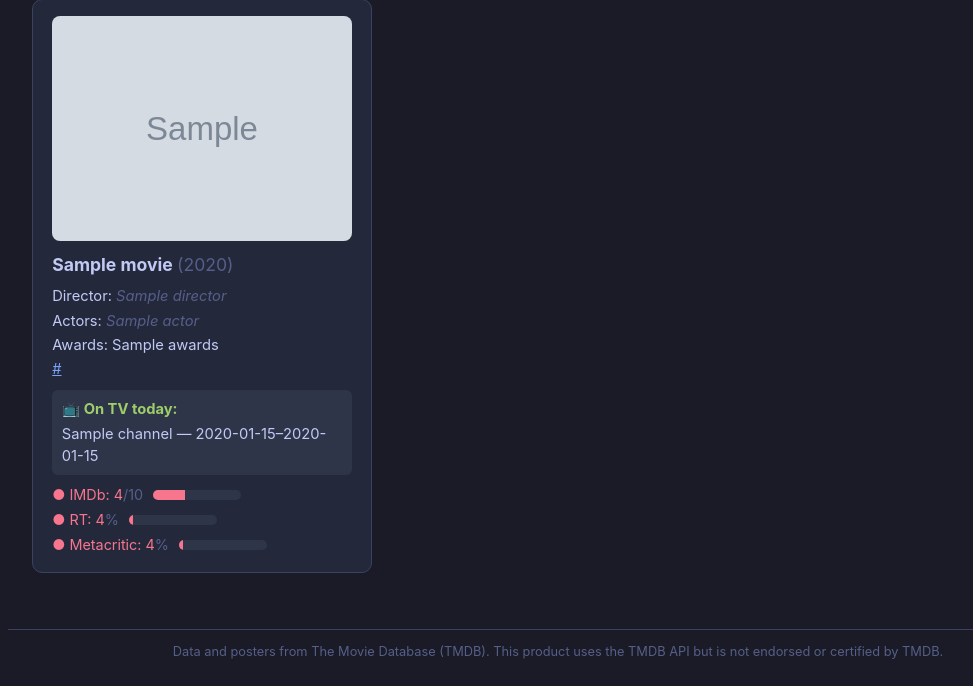
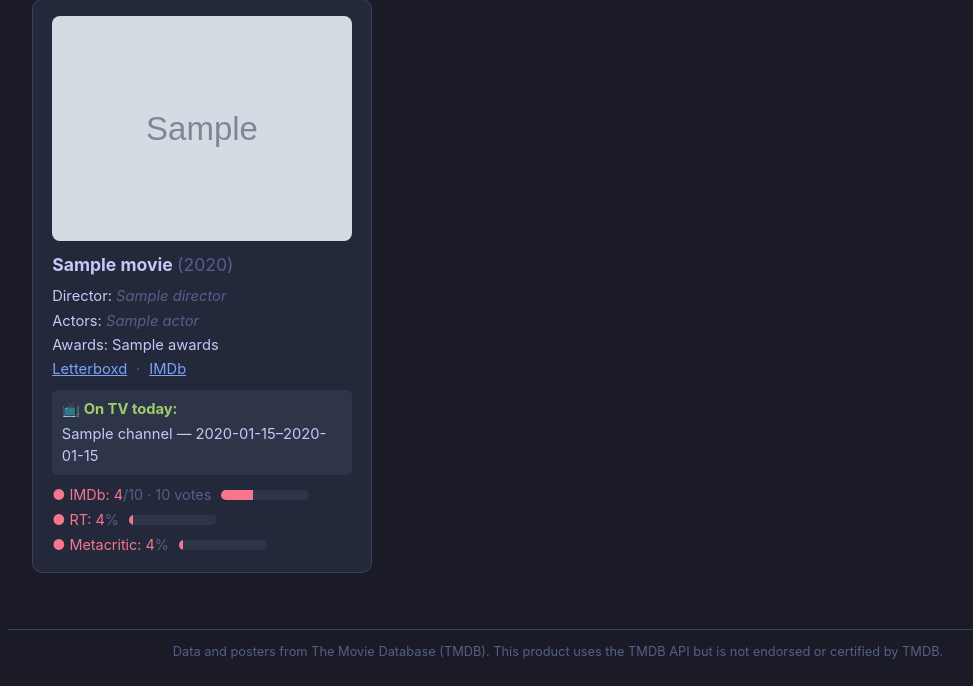
Before and after one commit to Marmog19/Letterboxd-Watchlist-Project, a Flask app: template templates/tv.html in a window 1280 px wide. Shown: the part 186-872 px from the top of the page, without its empty margins (82-1055 px from the left). Run offline with Flask 3, Linux system fonts and the light colour scheme; the template is opened without the code that fills it: most values are stand-ins (such as "Sample title", 1, 10 or a date in 2020); grey boxes marked "Sample" are stand-in pictures.

Commit message:
feat: add Letterboxd/IMDb links and IMDb votes to cards

```diff
--- a/src/models.py
+++ b/src/models.py
@@ -26,6 +26,8 @@ class Movie:
     metacritic_rating: str = "N/A"
     on_tv: list[TVProgramme] = field(default_factory=list)
     poster_url: str = ""
+    imdb_id: str = ""
+    imdb_votes: str = "N/A"
 
 
 def parse_omdb_ratings(data):
--- a/src/service.py
+++ b/src/service.py
@@ -50,6 +50,8 @@ def _build_movie(row, api_key, tmdb_token, tv_lookup, refresh):
         metacritic_rating=omdb_ratings.get("metacritic", "N/A"),
         on_tv=find_tv_match(english_title, italian_title, tv_lookup),
         poster_url=poster_url,
+        imdb_id=(omdb.get("imdbID", "") if omdb else ""),
+        imdb_votes=(omdb.get("imdbVotes", "N/A") if omdb else "N/A"),
     )
 
 
@@ -58,6 +60,7 @@ def _build_tv_movie(programme_list, api_key, tmdb_token, refresh):
     english_title = italian_title
     omdb = None
     poster_url = ""
+    tmdb_imdb_id = ""
 
     if tmdb_token:
         movie = get_tmdb_movie(italian_title, tmdb_token, refresh=refresh)
@@ -68,6 +71,7 @@ def _build_tv_movie(programme_list, api_key, tmdb_token, refresh):
             if localized:
                 english_title = localized
             poster_url = _poster_url(poster_path)
+            tmdb_imdb_id = imdb_id or ""
             if imdb_id:
                 omdb = get_omdb_by_id(imdb_id, api_key, refresh=refresh)
 
@@ -90,6 +94,8 @@ def _build_tv_movie(programme_list, api_key, tmdb_token, refresh):
         metacritic_rating=omdb_ratings.get("metacritic", "N/A"),
         on_tv=programme_list,
         poster_url=poster_url,
+        imdb_id=(omdb.get("imdbID", "") if omdb else "") or tmdb_imdb_id,
+        imdb_votes=(omdb.get("imdbVotes", "N/A") if omdb else "N/A"),
     )
 
 
--- a/static/style.css
+++ b/static/style.css
@@ -132,6 +132,8 @@ h1 { font-size: 1.5rem; margin: 0 0 1rem; }
 
 .card .meta a { color: var(--accent); }
 
+.card .links .sep { color: var(--dim); margin: 0 0.3rem; }
+
 .on-tv {
   margin: 0.6rem 0;
   padding: 0.5rem 0.6rem;
--- a/templates/_card.html
+++ b/templates/_card.html
@@ -17,7 +17,7 @@
           {% set width = (ratio * 20)|round|int %}
           <span class="rating-label {{ color }}">● {{ name }}: {{ val }}<span class="dim">
             {%- if max_val == 10.0 %}/10{% else %}%{% endif -%}
-          </span></span>
+          </span>{% if name == "IMDb" and movie.imdb_votes not in ("", "N/A") %}<span class="dim"> · {{ movie.imdb_votes }} votes</span>{% endif %}</span>
           <span class="bar"><span class="bar-fill {{ color }}" style="width:{{ width * 4 }}px"></span></span>
         {% endif %}
       </div>
@@ -34,7 +34,13 @@
     <p class="meta">Director: <em>{{ movie.director or "N/A" }}</em></p>
     <p class="meta">Actors: <em>{{ movie.actors|join(", ") if movie.actors else "N/A" }}</em></p>
     <p class="meta">Awards: {{ movie.awards if movie.awards not in ("", "N/A") else "None" }}</p>
-    {% if movie.letterboxd_url %}
+    {% if movie.imdb_id %}
+      <p class="meta links">
+        <a href="https://letterboxd.com/imdb/{{ movie.imdb_id }}/" target="_blank" rel="noopener">Letterboxd</a>
+        <span class="sep">·</span>
+        <a href="https://www.imdb.com/title/{{ movie.imdb_id }}/" target="_blank" rel="noopener">IMDb</a>
+      </p>
+    {% elif movie.letterboxd_url %}
       <p class="meta"><a href="{{ movie.letterboxd_url }}" target="_blank" rel="noopener">{{ movie.letterboxd_url }}</a></p>
     {% endif %}
     {% if movie.on_tv %}
```
Also changed, not shown: src/display.py (+7 -1 lines).
